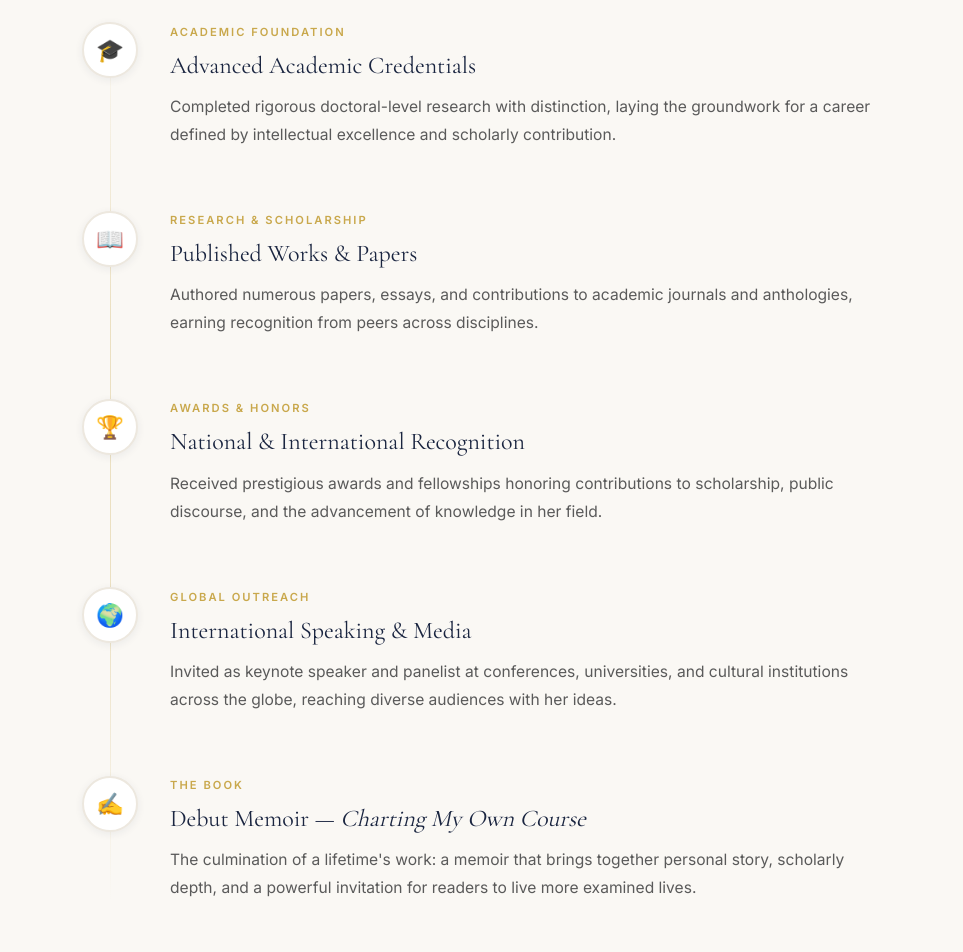
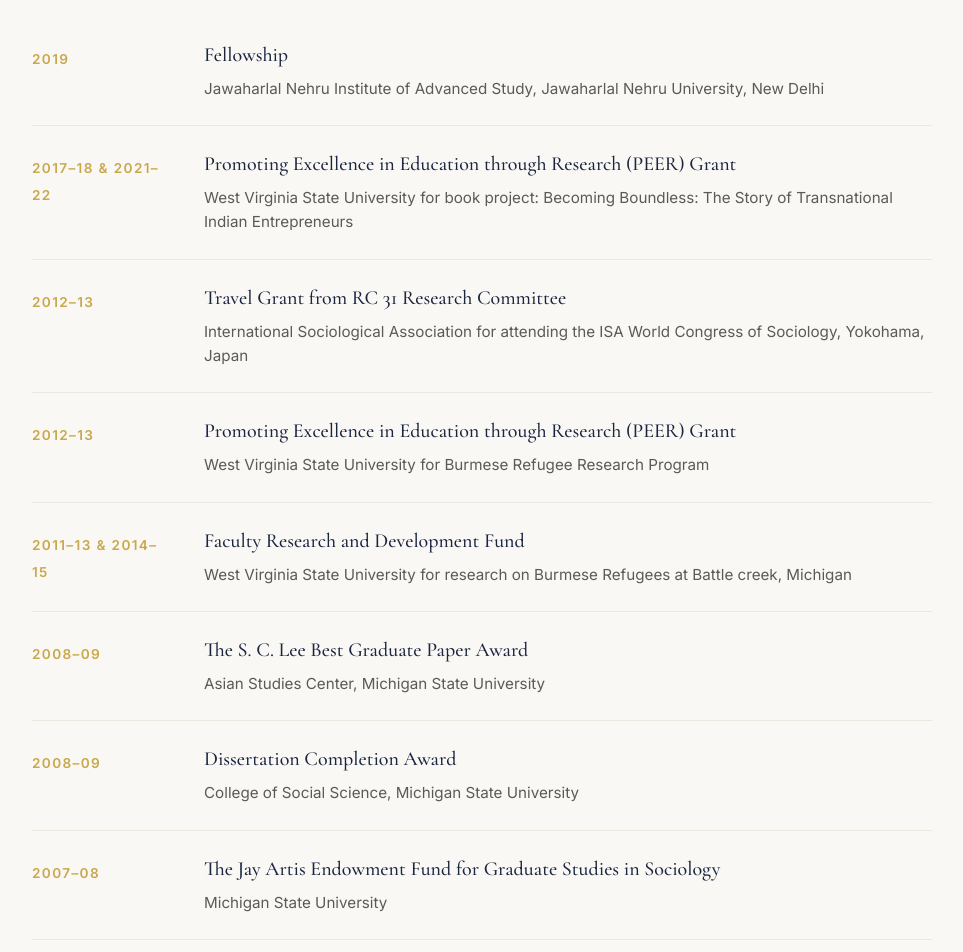
Before and after one commit to faxingberling1/manashi-ray, a Next.js app: page /speaking in a window 1280 px wide. Shown: the part 1700-2652 px from the top of the page, without its empty margins (158-1121 px from the left). Built offline with nearby package versions, Linux system fonts and the light colour scheme.

Commit message:
feat: implement homepage, about page, and core UI components including Hero, Footer, and Achievements display

```diff
--- a/app/about/page.tsx
+++ b/app/about/page.tsx
@@ -1,6 +1,7 @@
 'use client';
 
 import About from '@/components/About/About';
+import Teaching from '@/components/Teaching/Teaching';
 import { useScrollAnimation } from '@/hooks/useScrollAnimation';
 
 export default function AboutPage() {
@@ -9,6 +10,7 @@
   return (
     <div style={{ paddingTop: '80px' }}>
       <About />
+      <Teaching />
     </div>
   );
 }
--- a/components/Achievements/Achievements.module.css
+++ b/components/Achievements/Achievements.module.css
@@ -1,93 +1,63 @@
-.achievements { background: var(--clr-ivory); }
+.achievements {
+  background: var(--clr-ivory);
+}
 
-.timeline {
-  position: relative;
-  max-width: 800px;
+.list {
+  max-width: 900px;
   margin-inline: auto;
-}
-.timeline::before {
-  content: '';
-  position: absolute;
-  left: 28px;
-  top: 0;
-  bottom: 0;
-  width: 1px;
-  background: linear-gradient(to bottom, transparent, var(--clr-gold), var(--clr-gold), transparent);
-  opacity: 0.3;
 }
 
 .item {
-  display: grid;
-  grid-template-columns: 56px 1fr;
-  gap: 2rem;
-  margin-bottom: 3.5rem;
-  position: relative;
-}
-.item:last-child { margin-bottom: 0; }
-
-.marker {
   display: flex;
   align-items: flex-start;
-  justify-content: center;
-  padding-top: 0.35rem;
-  position: relative;
+  gap: 2rem;
+  padding-block: 1.5rem;
+  border-bottom: 1px solid var(--clr-cream);
 }
-.marker::after {
-  content: '';
-  position: absolute;
-  top: 1.25rem;
-  left: 50%;
-  transform: translateX(-50%);
-  width: 1px;
-  height: calc(100% + 2.5rem);
-  background: transparent;
+.item:last-child {
+  border-bottom: none;
 }
 
-.icon {
-  width: 56px;
-  height: 56px;
-  border-radius: 50%;
-  background: #fff;
-  border: 2px solid var(--clr-cream);
-  display: flex;
-  align-items: center;
-  justify-content: center;
-  font-size: 1.4rem;
-  box-shadow: var(--shadow-sm);
-  transition: all var(--transition);
+.yearCol {
   flex-shrink: 0;
-}
-.item:hover .icon {
-  border-color: var(--clr-gold);
-  box-shadow: 0 0 0 6px var(--clr-gold-pale);
-  transform: scale(1.05);
+  width: 140px;
+  padding-top: 0.25rem;
 }
 
 .year {
-  display: inline-block;
-  font-size: 0.7rem;
+  font-size: 0.85rem;
   font-weight: 700;
-  letter-spacing: 0.18em;
-  text-transform: uppercase;
+  letter-spacing: 0.1em;
   color: var(--clr-gold);
-  margin-bottom: 0.5rem;
 }
+
+.contentCol {
+  flex-grow: 1;
+}
+
 .title {
   font-family: var(--ff-display);
-  font-size: 1.5rem;
-  font-weight: 400;
+  font-size: 1.25rem;
+  font-weight: 500;
   color: var(--clr-navy);
-  margin-bottom: 0.75rem;
-  line-height: 1.3;
+  margin-bottom: 0.5rem;
+  line-height: 1.4;
 }
-.desc {
-  font-size: 0.975rem;
+
+.org {
+  font-size: 0.95rem;
   color: var(--clr-text-mid);
-  line-height: 1.8;
+  line-height: 1.6;
 }
 
 @media (max-width: 768px) {
-  .timeline::before { left: 22px; }
-  .item { grid-template-columns: 44px 1fr; gap: 1.25rem; }
-  .icon { width: 44px; height: 44px; font-size: 1.1rem; }
+  .item {
+    flex-direction: column;
+    gap: 0.5rem;
+    padding-block: 1.5rem;
+  }
+  .yearCol {
+    width: auto;
+    padding-top: 0;
+  }
 }
--- a/components/Achievements/Achievements.tsx
+++ b/components/Achievements/Achievements.tsx
@@ -1,85 +1,44 @@
 import styles from './Achievements.module.css';
 
 export default function Achievements() {
+  const awards = [
+    { year: '2019', title: 'Fellowship', org: 'Jawaharlal Nehru Institute of Advanced Study, Jawaharlal Nehru University, New Delhi' },
+    { year: '2017–18 & 2021–22', title: 'Promoting Excellence in Education through Research (PEER) Grant', org: 'West Virginia State University for book project: Becoming Boundless: The Story of Transnational Indian Entrepreneurs' },
+    { year: '2012–13', title: 'Travel Grant from RC 31 Research Committee', org: 'International Sociological Association for attending the ISA World Congress of Sociology, Yokohama, Japan' },
+    { year: '2012–13', title: 'Promoting Excellence in Education through Research (PEER) Grant', org: 'West Virginia State University for Burmese Refugee Research Program' },
+    { year: '2011–13 & 2014–15', title: 'Faculty Research and Development Fund', org: 'West Virginia State University for research on Burmese Refugees at Battle creek, Michigan' },
+    { year: '2008–09', title: 'The S. C. Lee Best Graduate Paper Award', org: 'Asian Studies Center, Michigan State University' },
+    { year: '2008–09', title: 'Dissertation Completion Award', org: 'College of Social Science, Michigan State University' },
+    { year: '2007–08', title: 'The Jay Artis Endowment Fund for Graduate Studies in Sociology', org: 'Michigan State University' },
+    { year: '2007–08', title: 'Graduate Student Research Enhancement Award', org: 'Graduate School, Michigan State University' },
+    { year: '2007–08 & 2003–05', title: 'Decker-Muns Friendship Memorial Scholarship', org: 'In recognition of accomplishments, community involvement and perspective on disability by Resource Center for Persons with Disabilities, Michigan State University' },
+    { year: '2000–02', title: 'Graduate School Fellowship, Recruitment Award', org: 'Michigan State University' },
+    { year: '1994–95', title: 'Visiting Scholar Fellowship', org: 'Institute of Rural Management, Anand, Gujarat, India' },
+    { year: '1992–93', title: 'Rafael Salas Memorial Scholarship', org: 'United Nations Population Fund, in recognition of outstanding academic performance' },
+    { year: '1992–93', title: 'United Nations Population Fund (UNFPA) Fellowship', org: 'Global Training Program in Population and Sustainable Development, Institute of Social Studies, The Hague, The Netherlands' }
+  ];
+
   return (
     <section className={`${styles.achievements} section`} id="achievements">
       <div className="container">
         <div className="sectionHeader animateInit">
-          <span className="sectionLabel">Milestones</span>
-          <h2 className="sectionTitle">Achievements &amp; Recognition</h2>
+          <span className="sectionLabel">Recognition</span>
+          <h2 className="sectionTitle">Awards &amp; Honors</h2>
           <div className="sectionRule"></div>
         </div>
 
-        <div className={`${styles.timeline} animateInit`}>
-          {/* Item 1 */}
-          <div className={`${styles.item} animateInit`}>
-            <div className={styles.marker}>
-              <span className={styles.icon}>🎓</span>
+        <div className={styles.list}>
+          {awards.map((award, index) => (
+            <div key={index} className={`${styles.item} animateInit`} style={{ transitionDelay: `${(index % 5) * 50}ms` }}>
+              <div className={styles.yearCol}>
+                <span className={styles.year}>{award.year}</span>
+              </div>
+              <div className={styles.contentCol}>
+                <h3 className={styles.title}>{award.title}</h3>
+                <p className={styles.org}>{award.org}</p>
+              </div>
             </div>
-            <div className={styles.content}>
-              <span className={styles.year}>Academic Foundation</span>
-              <h3 className={styles.title}>Advanced Academic Credentials</h3>
-              <p className={styles.desc}>
-                Completed rigorous doctoral-level research with distinction, laying the groundwork for a career defined by intellectual excellence and scholarly contribution.
-              </p>
-            </div>
-          </div>
-
-          {/* Item 2 */}
-          <div className={`${styles.item} animateInit delay100`}>
-            <div className={styles.marker}>
-              <span className={styles.icon}>📖</span>
-            </div>
-            <div className={styles.content}>
-              <span className={styles.year}>Research &amp; Scholarship</span>
-              <h3 className={styles.title}>Published Works &amp; Papers</h3>
-              <p className={styles.desc}>
-                Authored numerous papers, essays, and contributions to academic journals and anthologies, earning recognition from peers across disciplines.
-              </p>
-            </div>
-          </div>
-
-          {/* Item 3 */}
-          <div className={`${styles.item} animateInit delay200`}>
-            <div className={styles.marker}>
-              <span className={styles.icon}>🏆</span>
-            </div>
-            <div className={styles.content}>
-              <span className={styles.year}>Awards &amp; Honors</span>
-              <h3 className={styles.title}>National &amp; International Recognition</h3>
-              <p className={styles.desc}>
-                Received prestigious awards and fellowships honoring contributions to scholarship, public discourse, and the advancement of knowledge in her field.
-              </p>
-            </div>
-          </div>
-
-          {/* Item 4 */}
-          <div className={`${styles.item} animateInit delay300`}>
-            <div className={styles.marker}>
-              <span className={styles.icon}>🌍</span>
-            </div>
-            <div className={styles.content}>
-              <span className={styles.year}>Global Outreach</span>
-              <h3 className={styles.title}>International Speaking &amp; Media</h3>
-              <p className={styles.desc}>
-                Invited as keynote speaker and panelist at conferences, universities, and cultural institutions across the globe, reaching diverse audiences with her ideas.
-              </p>
-            </div>
-          </div>
-
-          {/* Item 5 */}
-          <div className={`${styles.item} animateInit delay400`}>
-            <div className={styles.marker}>
-              <span className={styles.icon}>✍️</span>
-            </div>
-            <div className={styles.content}>
-              <span className={styles.year}>The Book</span>
-              <h3 className={styles.title}>Debut Memoir — <em>Charting My Own Course</em></h3>
-              <p className={styles.desc}>
-                The culmination of a lifetime&apos;s work: a memoir that brings together personal story, scholarly depth, and a powerful invitation for readers to live more examined lives.
-              </p>
-            </div>
-          </div>
+          ))}
         </div>
       </div>
     </section>
--- /dev/null
+++ b/components/Teaching/Teaching.module.css
@@ -0,0 +1,112 @@
+.teaching {
+  background: var(--clr-ivory-mid);
+}
+
+.grid {
+  display: grid;
+  grid-template-columns: 1fr 1fr;
+  gap: clamp(2rem, 5vw, 4rem);
+}
+
+.card {
+  background: #fff;
+  border: 1px solid var(--clr-cream);
+  border-radius: 4px;
+  padding: clamp(2rem, 4vw, 3rem);
+  box-shadow: var(--shadow-sm);
+}
+
+.cardTitle {
+  font-family: var(--ff-display);
+  font-size: 1.8rem;
+  color: var(--clr-navy);
+  margin-bottom: 2.5rem;
+  padding-bottom: 1rem;
+  border-bottom: 1px solid var(--clr-cream);
+}
+
+/* Positions */
+.position {
+  margin-bottom: 2rem;
+}
+.position:last-child {
+  margin-bottom: 0;
+}
+.year {
+  display: inline-block;
+  font-size: 0.75rem;
+  font-weight: 700;
+  letter-spacing: 0.15em;
+  text-transform: uppercase;
+  color: var(--clr-gold);
+  margin-bottom: 0.5rem;
+}
+.role {
+  font-family: var(--ff-display);
+  font-size: 1.3rem;
+  font-weight: 500;
+  color: var(--clr-navy);
+  margin-bottom: 0.25rem;
+}
+.dept {
+  font-size: 0.95rem;
+  color: var(--clr-text-mid);
+  line-height: 1.6;
+}
+
+/* Courses */
+.courseGroup {
+  margin-bottom: 2rem;
+}
+.courseLevel {
+  font-size: 0.85rem;
+  font-weight: 700;
+  letter-spacing: 0.1em;
+  text-transform: uppercase;
+  color: var(--clr-navy-mid);
+  margin-bottom: 1rem;
+}
+.courseList {
+  list-style: none;
+  padding: 0;
+  margin: 0;
+}
+.courseList li {
+  position: relative;
+  padding-left: 1.25rem;
+  margin-bottom: 0.75rem;
+  font-size: 0.95rem;
+  color: var(--clr-text-mid);
+  line-height: 1.5;
+}
+.courseList li::before {
+  content: '•';
+  position: absolute;
+  left: 0;
+  color: var(--clr-gold);
+}
+
+.skills {
+  margin-top: 2.5rem;
+  padding-top: 2rem;
+  border-top: 1px dashed var(--clr-cream);
+  display: flex;
+  align-items: center;
+  gap: 1rem;
+}
+.skillsIcon {
+  font-size: 1.5rem;
+}
+.skills p {
+  font-size: 0.9rem;
+  color: var(--clr-text-mid);
+}
+.skills strong {
+  color: var(--clr-navy);
+}
+
+@media (max-width: 768px) {
+  .grid {
+    grid-template-columns: 1fr;
+  }
+}
```
Also changed, not shown: app/page.module.css (+18 -135 lines), app/page.tsx (+12 -6 lines), components/About/About.tsx (+18 -22 lines), components/Footer/Footer.tsx (+6 -5 lines), components/Hero/Hero.tsx (+11 -11 lines), components/Teaching/Teaching.tsx (added, +68 -0 lines).
